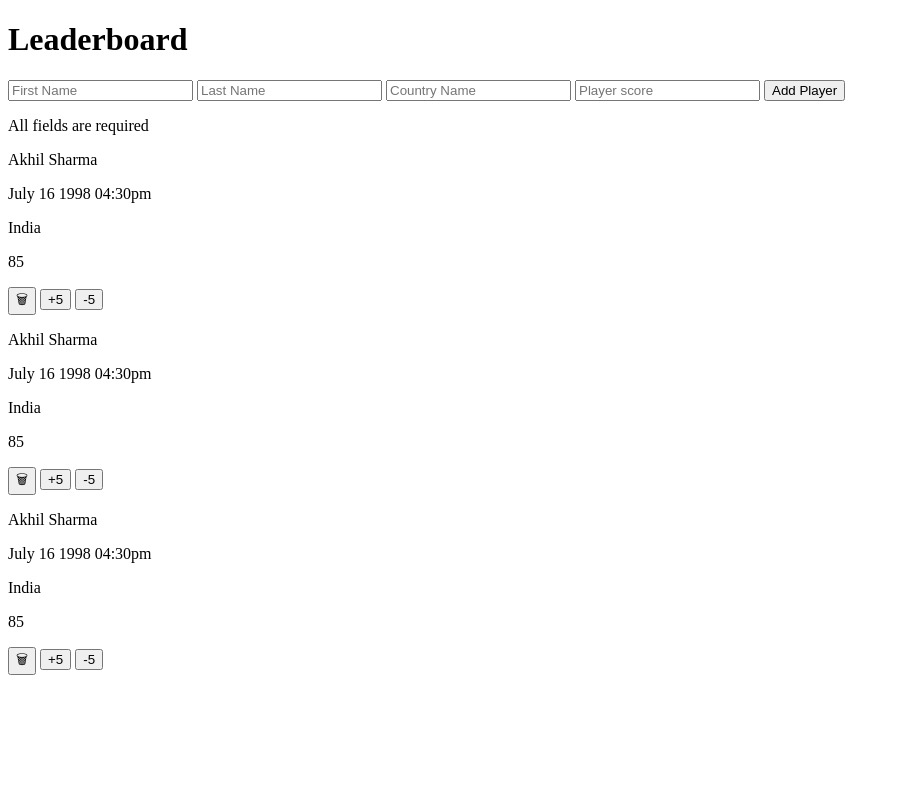
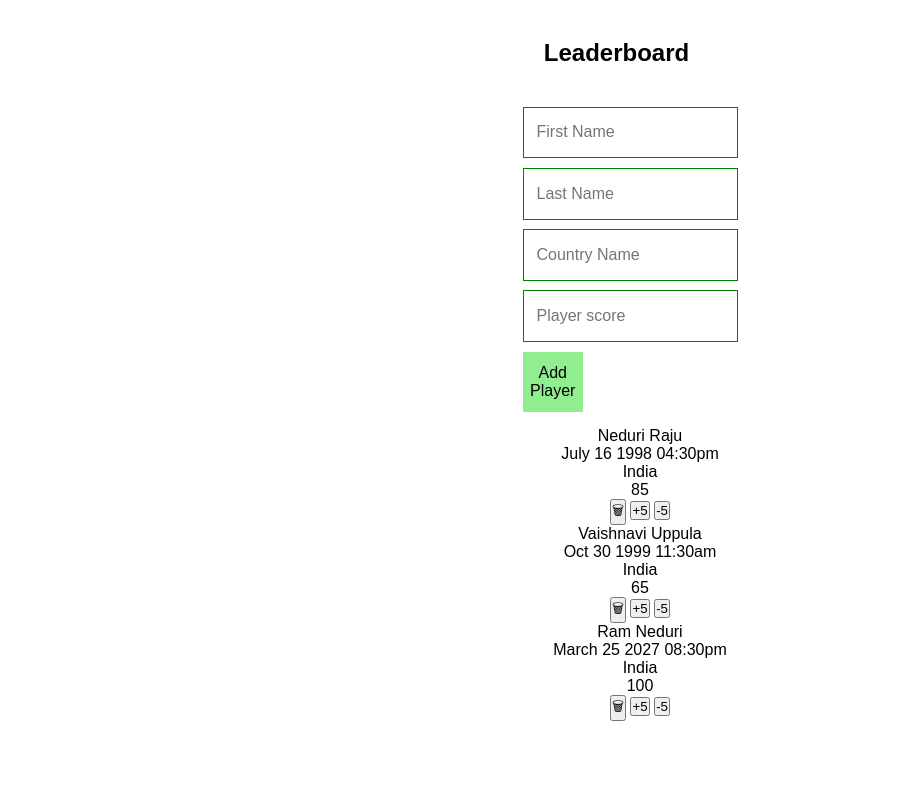
Before and after one commit to Raju-Neduri/JavaScript, a plain HTML site: page Geekster/Emoji Project/index.html in a window 1280 px wide. Shown: the whole page, without its empty margins (0-900 px from the left). Drawn offline with Linux system fonts and the light colour scheme.

Commit message:
leadeboard update 2

```diff
--- a/Geekster/Emoji Project/index.html
+++ b/Geekster/Emoji Project/index.html
@@ -23,7 +23,7 @@
     <div class="main_scoreboard-wrapper">
       <div class="main_scoreboard">
         <div>
-          <p class="main_player-name">Akhil Sharma</p>
+          <p class="main_player-name">Neduri Raju</p>
           <p class="main_time-stamp">July 16 1998 04:30pm</p>
         </div>
         <p class="main_player-country">India</p>
@@ -38,11 +38,11 @@
       <!-- 2nd score -->
       <div class="main_scoreboard">
         <div>
-          <p class="main_player-name">Akhil Sharma</p>
-          <p class="main_time-stamp">July 16 1998 04:30pm</p>
+          <p class="main_player-name">Vaishnavi Uppula</p>
+          <p class="main_time-stamp">Oct 30 1999 11:30am</p>
         </div>
         <p class="main_player-country">India</p>
-        <p class="main_player-score">85</p>
+        <p class="main_player-score">65</p>
         <div class="main_scoreboard-btn-container">
           <button>&#x1f5d1;</button>
           <button>+5</button>
@@ -53,11 +53,11 @@
       <!-- 3rd score -->
       <div class="main_scoreboard">
         <div>
-          <p class="main_player-name">Akhil Sharma</p>
-          <p class="main_time-stamp">July 16 1998 04:30pm</p>
+          <p class="main_player-name">Ram Neduri</p>
+          <p class="main_time-stamp">March 25 2027 08:30pm</p>
         </div>
         <p class="main_player-country">India</p>
-        <p class="main_player-score">85</p>
+        <p class="main_player-score">100</p>
         <div class="main_scoreboard-btn-container">
           <button>&#x1f5d1;</button>
           <button>+5</button>
--- a/Geekster/Emoji Project/style.css
+++ b/Geekster/Emoji Project/style.css
@@ -0,0 +1,59 @@
+* {
+  margin: 0;
+  padding: 0;
+}
+body {
+  text-align: center;
+  font-family: sans-serif;
+  min-height: 100vh;
+  background: linear-gradient();
+  font-weight: 300;
+  display: Grid;
+  justify-content: center;
+}
+
+main {
+  display: grid;
+  grid-auto-flow: row;
+  align-items: center;
+  gap: 2em;
+}
+
+.main_title {
+  font-size: 1.5em;
+  width: 80%;
+}
+
+.main_form {
+  display: grid;
+  gap: 0.6em;
+  justify-content: center;
+}
+
+input {
+  all: unset;
+  padding: 0.5em 0.8em;
+  width: 80%;
+  border: 1px solid green;
+  text-align: start;
+  color: #131313;
+}
+
+input:focus {
+  border-radius: 4px solid green;
+}
+
+.main_error-prompter {
+  color: #ff7864;
+  font-weight: 700;
+  display: none;
+  font-size: 1em;
+}
+
+button.main_form-submit-btn {
+  all: unset;
+  background: lightgreen;
+  width: 60px;
+  height: 60px;
+  transition: all 0.5s ease;
+}
```
